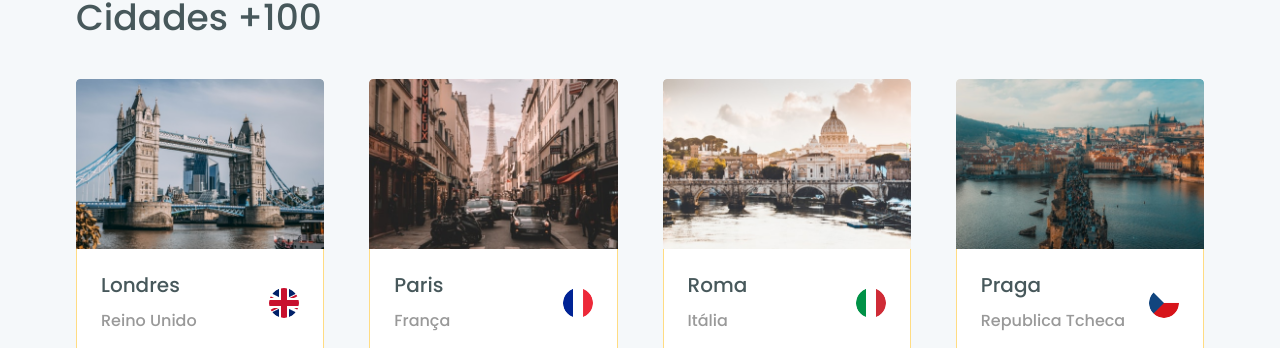
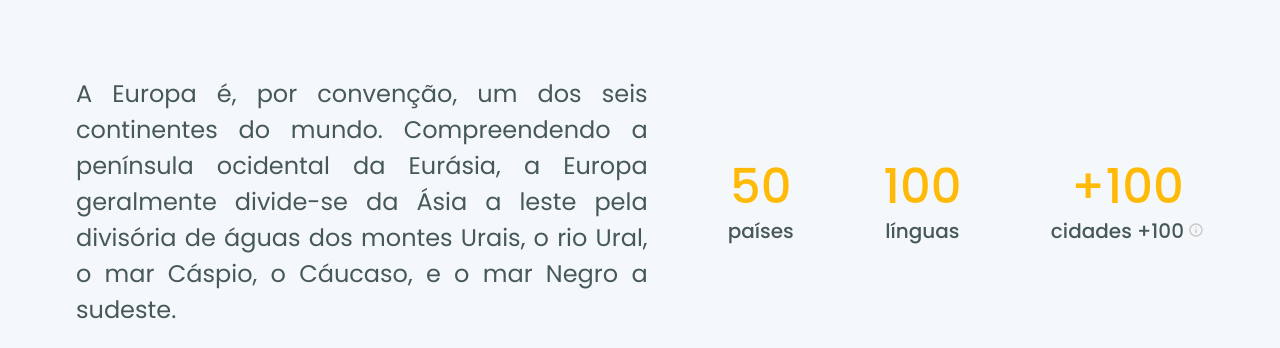
Before and after one commit to izakdvlpr-studies/ignite-reactjs-challenge-07, a Next.js app: page /continent/europe in a window 1280 px wide. Shown: the part 604-952 px from the top of the page. Built offline with nearby package versions, Linux system fonts and the light colour scheme.

Commit message:
✨ feat: continent content component

```diff
--- /dev/null
+++ b/src/components/continent/Content.tsx
@@ -0,0 +1,121 @@
+import {
+  Grid,
+  Text,
+  Flex,
+  Heading,
+  Popover,
+  PopoverTrigger,
+  Icon,
+  PopoverContent,
+  PopoverArrow,
+  PopoverCloseButton,
+  PopoverBody,
+} from '@chakra-ui/react';
+import { RiInformationLine } from "react-icons/ri";
+
+interface ContentProps {
+  description: string;
+  statistics: Record<
+    'countries' | 'languages' | 'cities',
+    {
+      total: string;
+      citites?: string;
+    }
+  >;
+}
+
+export function Content({
+  description,
+  statistics,
+}: ContentProps) {
+  return (
+    <Grid
+      templateColumns={['1fr', '1fr', '1fr 1fr', '1.2fr 1fr']}
+      gap={[5, 10, 16, 20]}
+      my={['8', '20']}
+    >
+      <Text
+        fontSize={['lg', 'xl', 'xl', '2xl']}
+        color="gray.700"
+        textAlign="justify"
+      >
+        {description}
+      </Text>
+
+      <Flex alignItems="center" justifyContent="space-between">
+        <Flex
+          direction="column"
+          justify="center"
+          align={['flex-start', 'flex-start', 'center']}
+        >
+          <Heading
+            fontSize={['2xl', '5xl']}
+            color="yellow.400"
+            fontWeight="500"
+          >
+            {statistics.countries.total}
+          </Heading>
+          <Text fontWeight="500" fontSize={['md', 'xl']} color="gray.700">
+            países
+          </Text>
+        </Flex>
+
+        <Flex
+          direction="column"
+          justify="center"
+          align={['flex-start', 'flex-start', 'center']}
+        >
+          <Heading
+            fontSize={['2xl', '5xl']}
+            color="yellow.400"
+            fontWeight="500"
+          >
+            {statistics.languages.total}
+          </Heading>
+          <Text fontWeight="500" fontSize={['md', 'xl']} color="gray.700">
+            línguas
+          </Text>
+        </Flex>
+
+        <Flex
+          direction="column"
+          justify="center"
+          align={['flex-start', 'flex-start', 'center']}
+        >
+          <Heading
+            fontSize={['2xl', '5xl']}
+            color="yellow.400"
+            fontWeight="500"
+          >
+            {statistics.cities.total}
+          </Heading>
+
+          <Text fontWeight="500" fontSize={['md', 'xl']} color="gray.700">
+            cidades +100
+            <Popover>
+              <PopoverTrigger>
+                <span>
+                  <Icon
+                    cursor="pointer"
+                    as={RiInformationLine}
+                    ml="1"
+                    color="gray.400"
+                    w={['10px', '16px']}
+                    h={['10px', '16px']}
+                  />
+                </span>
+              </PopoverTrigger>
+              <PopoverContent bg="gray.700" color="yellow.400">
+                <PopoverArrow bg="gray.700" />
+                <PopoverCloseButton />
+                <PopoverBody fontWeight="400" fontSize="lg">
+                  {statistics.cities.citites}
+                </PopoverBody>
+              </PopoverContent>
+            </Popover>
+          </Text>
+        </Flex>
+      </Flex>
+    </Grid>
+  );
+}
```
